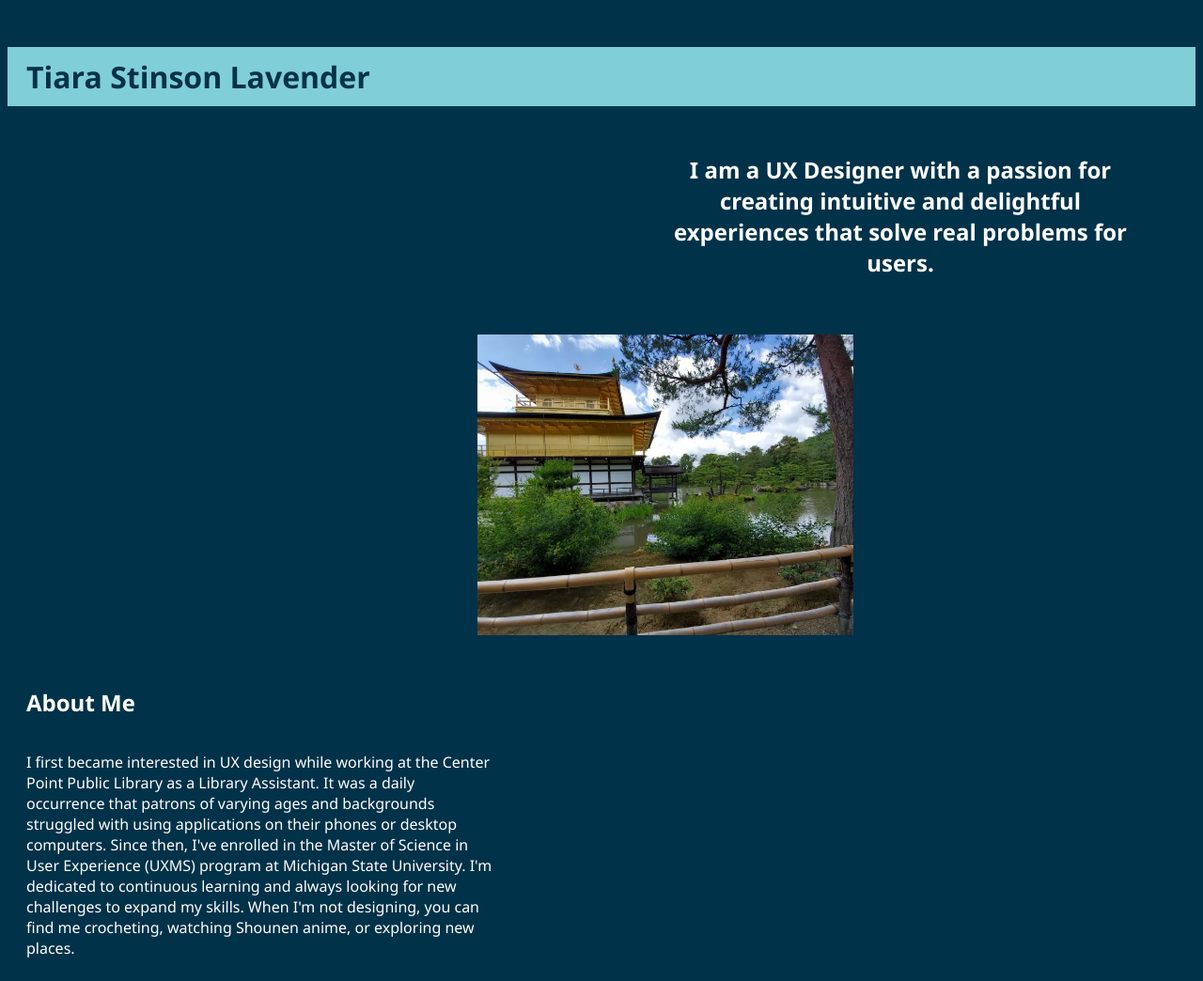
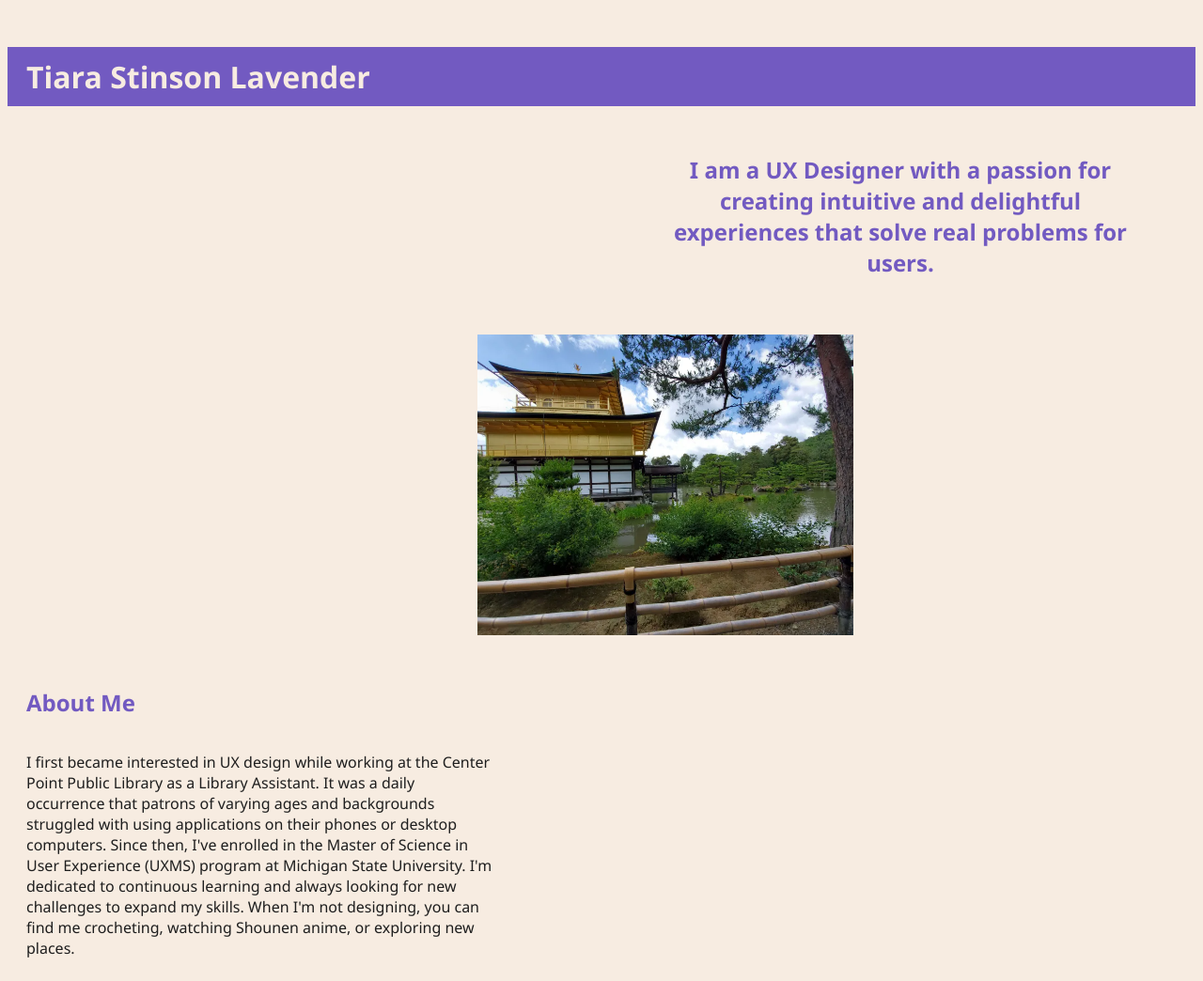
Before and after one commit to stinso65/4.5_lab_assignment, a plain HTML site: page index.html in a window 1280 px wide. Shown: the whole page at 94% size. Drawn offline with Linux system fonts and the light colour scheme.

Commit message:
updated colors

```diff
--- a/screen.css
+++ b/screen.css
@@ -1,11 +1,11 @@
 /* Add screen styles below */
 body {
-    background-color: #003249;
+    background-color: #F7ECE1;
     font-family: 'Segoe UI', Tahoma, Geneva, Verdana, sans-serif;
 }
 h1 {
-    background: #80CED7;
-    color: #003249;
+    background: #725AC1;
+    color: #F7ECE1;
     font-size: xx-large;
     margin-top: 50px;
     padding-left: 20px;
@@ -18,7 +18,7 @@ h1 {
     margin-left: 700px;
 }
 h2 {
-    color: #FFFFFF;
+    color: #725AC1;
     padding-top: 30px;
 }
 .image {
@@ -33,7 +33,7 @@ h2 {
     margin-left: 20px;
 }
 p {
-    color: #FFFFFF;
+    color: #1E1E1E;
     display: inline-block;
     inline-size: 500px;
     margin-left: 20px;
```
